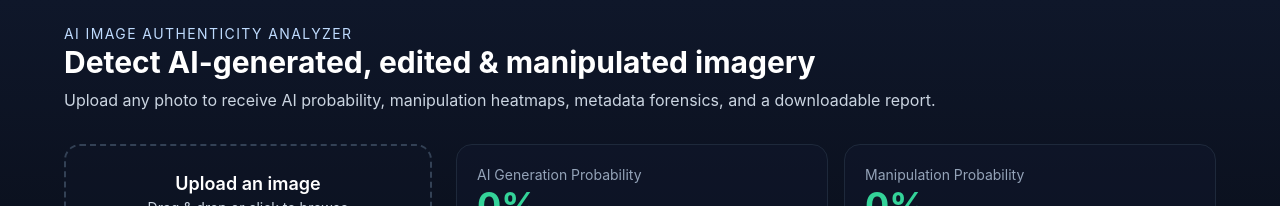
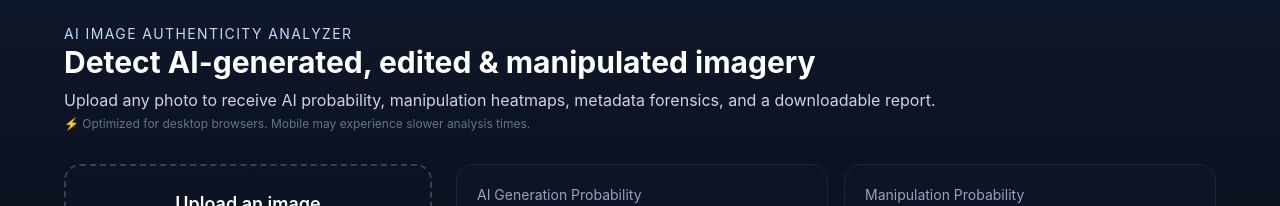
Before and after one commit to vijayram8/fake-image-detector, a React (Vite) app in the folder frontend-react/: page / in a window 1280 px wide. Shown: the top 206 px of the page. Built offline with nearby package versions, Linux system fonts and the light colour scheme; no server answers.

Commit message:
Add desktop optimization note for transparency

```diff
--- a/frontend-react/src/App.tsx
+++ b/frontend-react/src/App.tsx
@@ -38,6 +38,9 @@
         <p className="mt-2 text-slate-300">
           Upload any photo to receive AI probability, manipulation heatmaps, metadata forensics, and a downloadable report.
         </p>
+        <p className="mt-1 text-xs text-slate-500">
+          ⚡ Optimized for desktop browsers. Mobile may experience slower analysis times.
+        </p>
       </header>
 
       <main className="mx-auto grid max-w-6xl gap-6 lg:grid-cols-3">
```
